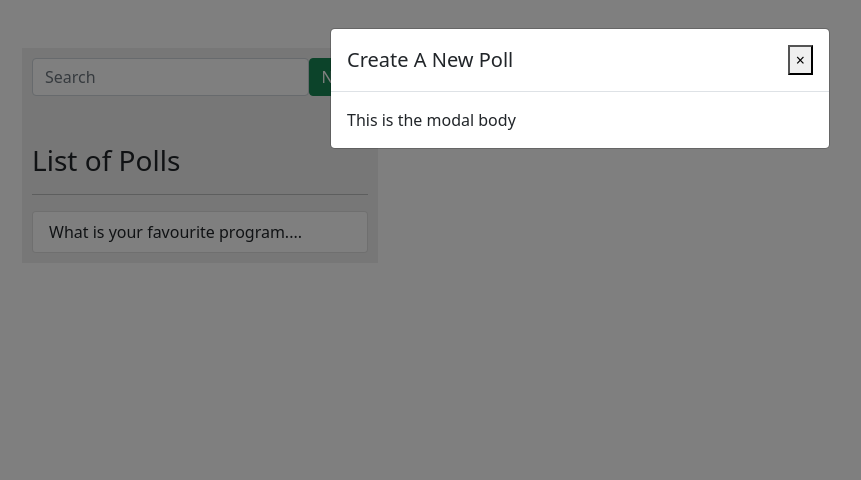
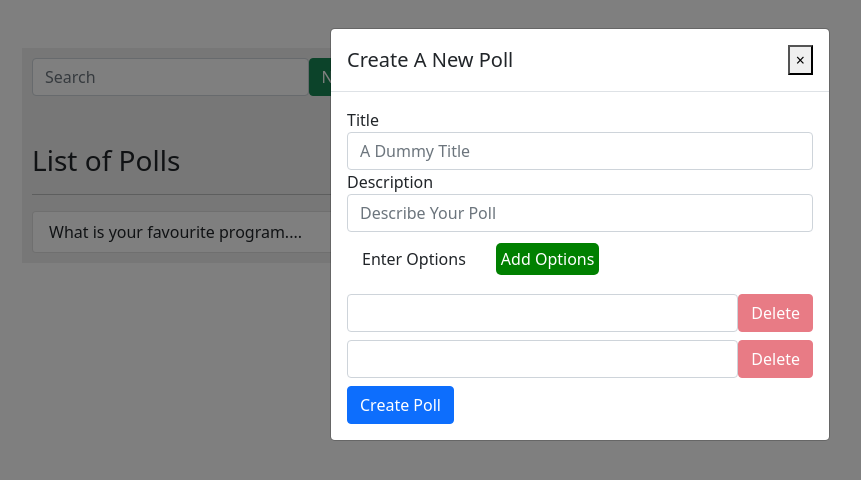
Before and after one commit to Nahidjc/React_Poll, a React (Create React App) app: page / in a window 1280 px wide. Both pictures are taken after a click on the button "New". Shown: the top 480 px of the page, without its empty margins (60-921 px from the left). Built offline with nearby package versions, Linux system fonts and the light colour scheme.

Commit message:
create poll

```diff
--- a/src/app.jsx
+++ b/src/app.jsx
@@ -57,6 +57,7 @@ class App extends Component {
                         searchTerm={this.state.searchTerm}
                         handleSearch={this.handleSearch}
                         selectedPoll={this.selectedPoll}
+                        addNewPoll={this.addNewPoll}
                          />
                     </Col>
                     <Col md={8}>
--- /dev/null
+++ b/src/components/poll-form/form.jsx
@@ -0,0 +1,81 @@
+import React from 'react';
+import { Button, Form, FormFeedback, FormGroup, Input, Label } from 'reactstrap';
+
+const MyForm = ({
+    title,
+    description,
+    options,
+    errors,
+    buttonValue,
+    handleChange,
+    handleOptionChange,
+    createOption,
+    deleteOption,
+    handleSubmit }) => <Form onSubmit={handleSubmit}>
+        <FormGroup>
+            <Label for='title'>Title</Label>
+            <Input
+                name='title'
+                id='title'
+                placeholder='A Dummy Title'
+                value={title}
+                onChange={handleChange}
+                invalid={errors.title ? true : false}
+
+            />
+            {errors.title && <FormFeedback>{errors.title}</FormFeedback>}
+        </FormGroup>
+        <FormGroup>
+            <Label for='description'>Description</Label>
+            <Input
+                name='description'
+                id='description'
+                placeholder='Describe Your Poll'
+                value={description}
+                onChange={handleChange}
+                invalid={errors.description ? true : false}
+
+            />
+            {errors.description && <FormFeedback>{errors.description}</FormFeedback>}
+        </FormGroup>
+
+        <FormGroup>
+            <Label style={{padding:'15px'}}>
+                Enter Options
+                <span style={{
+                    marginLeft:'30px',
+                    background:'green',
+                    padding:'5px',
+                    color:'white',
+                    borderRadius:'5px',
+                    cursor:'pointer'
+                }}
+                onClick={createOption}
+                 >Add Options</span>
+            </Label>
+            {options.map((opt,index)=>(
+                <div key={opt.id} className="d-flex my-2">
+                <Input
+                value={opt.value}
+                onChange={e => handleOptionChange(e,index)}
+                invalid={ errors.options && errors.options[index] ? true : false }
+                 />
+                 <Button
+                 color='danger'
+                 disabled={options.length <= 2}
+                 className='ml-2'
+                 onClick={()=> deleteOption(index)}
+                 >
+                 Delete
+                 </Button>
+
+                </div>
+            ))}
+        </FormGroup>
+        <Button color='primary' type='submit'>
+            {buttonValue}
+        </Button>
+
+    </Form>
+
+export default MyForm;
--- a/src/components/poll-form/index.jsx
+++ b/src/components/poll-form/index.jsx
@@ -1,5 +1,6 @@
 import React, { Component } from 'react';
 import shortid from 'shortid';
+import Form from './form';
 
 const defaultOptions = [
     { id: shortid.generate(), value: '', vote: 0 },
@@ -11,7 +12,8 @@ class PollForm extends Component {
     state = {
         title: '',
         description: '',
-        options: defaultOptions
+        options: defaultOptions,
+        errors: {}
     }
 
     handleChange = event => {
@@ -52,10 +54,10 @@ class PollForm extends Component {
 
     handleSubmit = event => {
         event.preventDefault();
-        const {isValid,errors} = this.validate()
+        const { isValid, errors } = this.validate()
 
-        if(isValid){
-            const { title , description, options} = this.state
+        if (isValid) {
+            const { title, description, options } = this.state
             this.props.submit({
                 title,
                 description,
@@ -63,14 +65,15 @@ class PollForm extends Component {
             })
             event.target.reset()
             this.setState({
-                title:'',
-                description:'',
-                options:defaultOptions,
-                errors:{}
+                title: '',
+                description: '',
+                options: defaultOptions,
+                errors: {},
+
             })
 
-        }else{
-            this.setState({errors})
+        } else {
+            this.setState({ errors });
         }
     }
 
@@ -117,10 +120,21 @@ class PollForm extends Component {
     }
 
     render() {
+        const { title, description, options, errors } = this.state
         return (
-            <div>
+            <Form
 
-            </div>
+                title={title}
+                description={description}
+                options={options}
+                buttonValue={this.props.buttonValue || 'Create Poll'}
+                errors={errors}
+                handleChange={this.handleChange}
+                handleOptionChange={this.handleOptionChange}
+                createOption={this.createOption}
+                deleteOption={this.deleteOptions}
+                handleSubmit={this.handleSubmit}
+            />
         );
     }
 }
--- a/src/components/sidebar/index.jsx
+++ b/src/components/sidebar/index.jsx
@@ -1,5 +1,6 @@
 import React, { Component } from 'react';
 import { Button, Input, Modal, ModalBody, ModalHeader } from 'reactstrap';
+import PollForm from '../poll-form';
 import PollList from './poll_list';
 
 class Sidebar extends Component {
@@ -51,7 +52,11 @@ state={
                     Create A New Poll
 
                     </ModalHeader>
-                    <ModalBody>This is the modal body</ModalBody>
+                    <ModalBody>
+                        <PollForm
+                            submit={this.props.addNewPoll}
+                        />
+                    </ModalBody>
                 </Modal>
             </div>
         );
```
